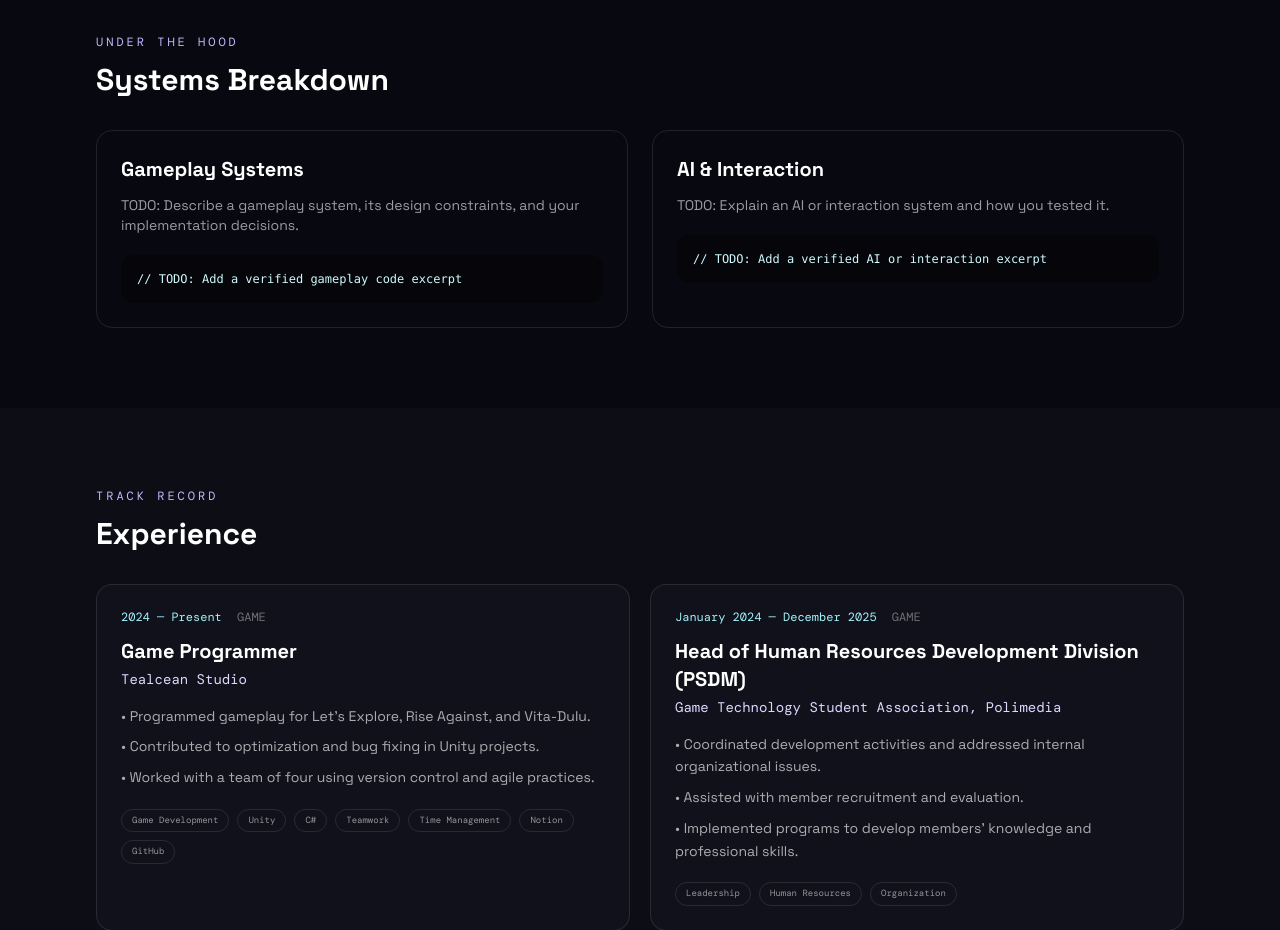
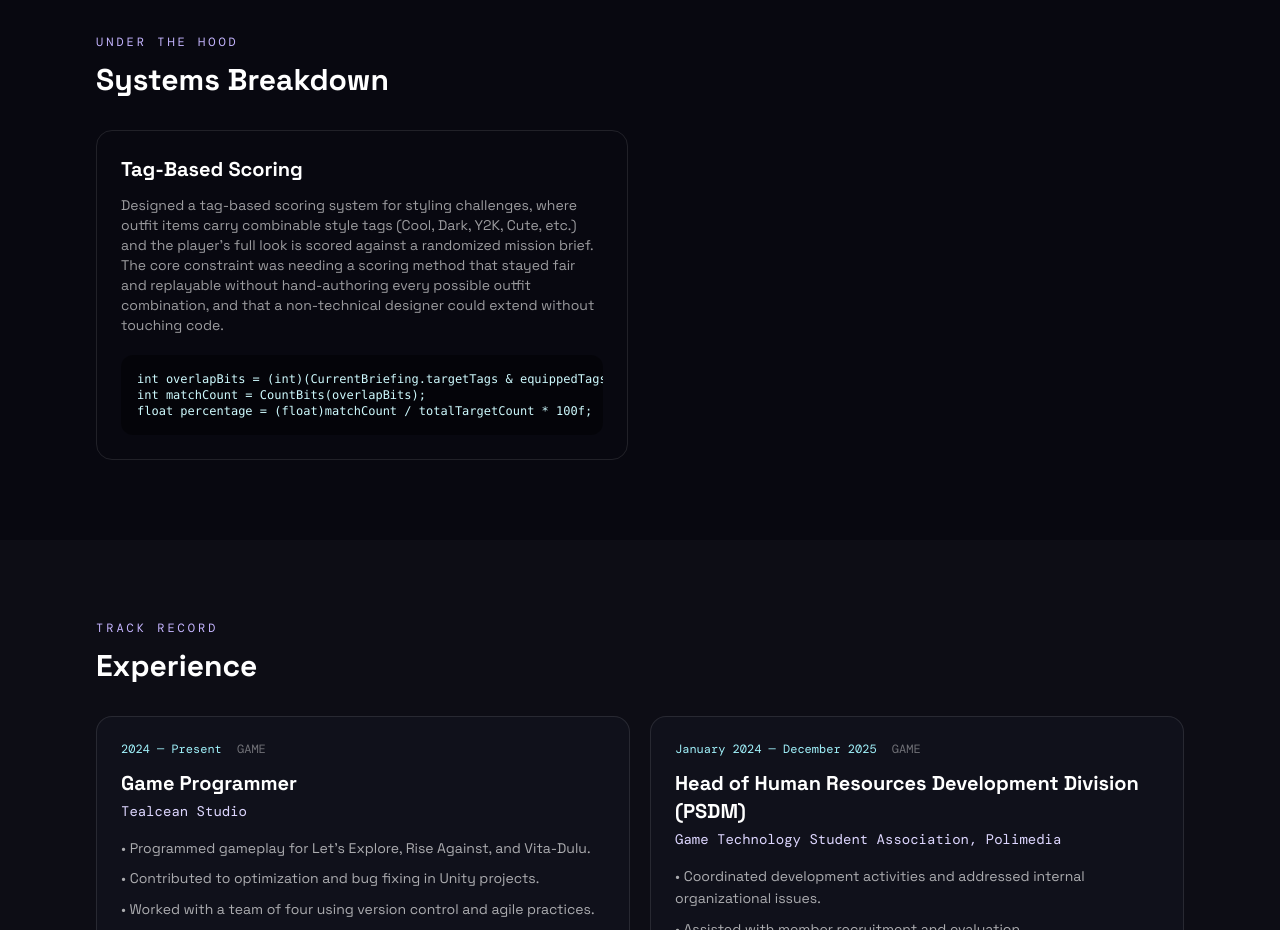
Before and after one commit to Jemsdiggory/my-portfolio, a Next.js app: page /game-dev in a window 1280 px wide. Shown: the part 3740-4670 px from the top of the page. Built offline with nearby package versions, Linux system fonts and the light colour scheme; no server answers; a web font is replaced by a local one.

Commit message:
Add tag scoring systems breakdown

```diff
--- a/app/game-dev/page.js
+++ b/app/game-dev/page.js
@@ -11,8 +11,11 @@ export const metadata = {
 }
 
 const systems = [
-  { title: "Gameplay Systems", description: "TODO: Describe a gameplay system, its design constraints, and your implementation decisions.", code: "// TODO: Add a verified gameplay code excerpt" },
-  { title: "AI & Interaction", description: "TODO: Explain an AI or interaction system and how you tested it.", code: "// TODO: Add a verified AI or interaction excerpt" },
+  {
+    title: "Tag-Based Scoring",
+    description: "Designed a tag-based scoring system for styling challenges, where outfit items carry combinable style tags (Cool, Dark, Y2K, Cute, etc.) and the player's full look is scored against a randomized mission brief. The core constraint was needing a scoring method that stayed fair and replayable without hand-authoring every possible outfit combination, and that a non-technical designer could extend without touching code.",
+    code: "int overlapBits = (int)(CurrentBriefing.targetTags & equippedTags);\nint matchCount = CountBits(overlapBits);\nfloat percentage = (float)matchCount / totalTargetCount * 100f;",
+  },
 ]
 
 const groupOrder = { game: 0, both: 1, design: 2 }
```
